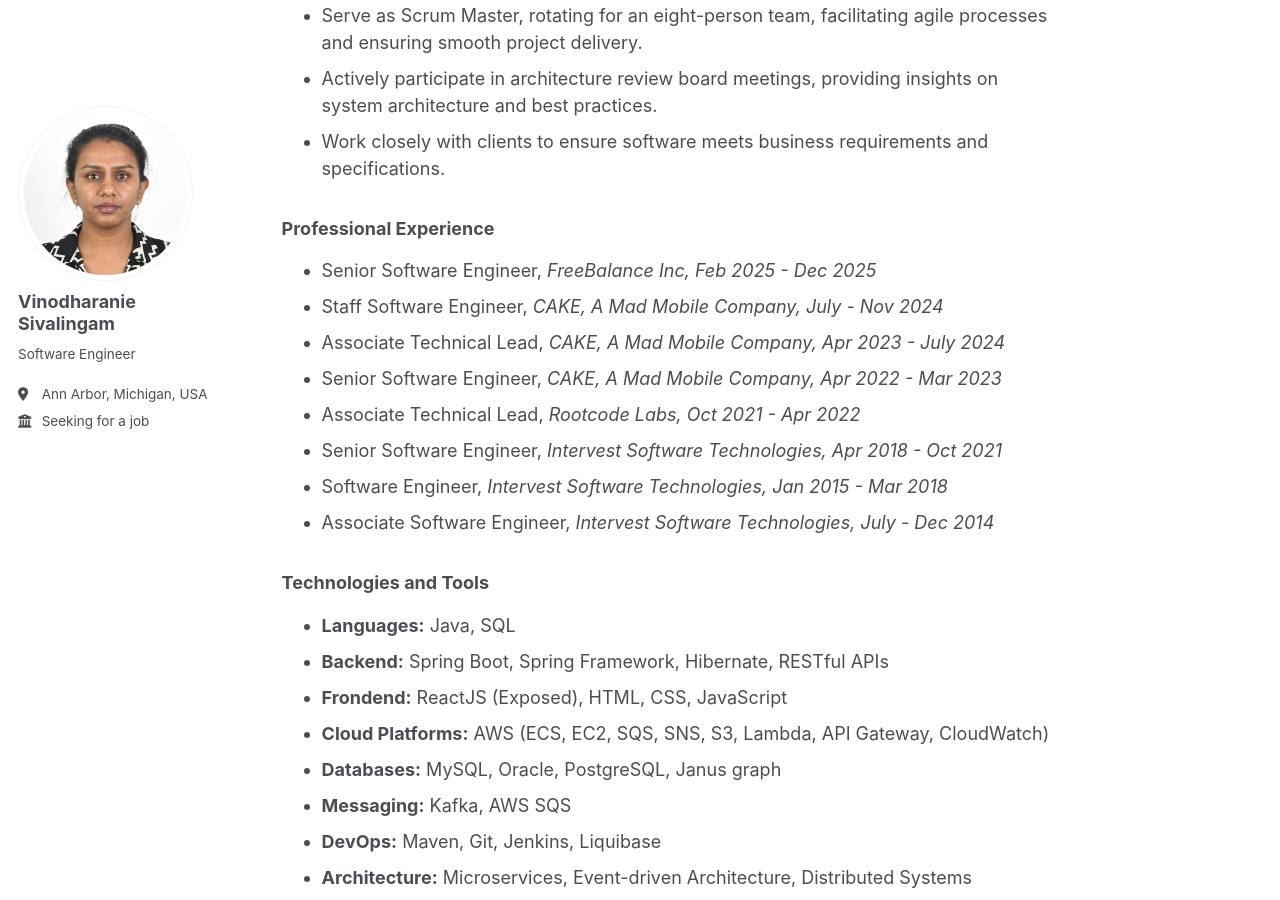
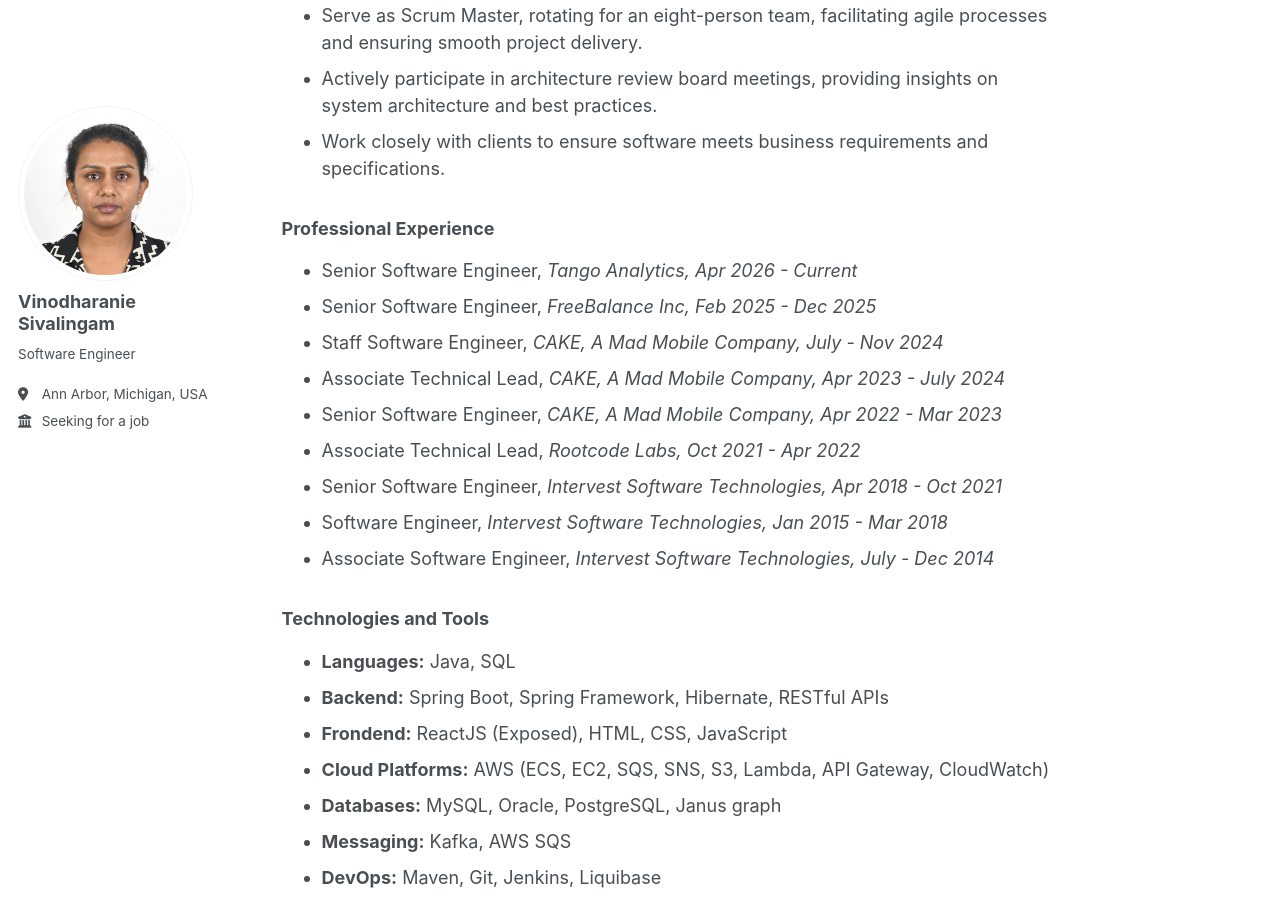
Before and after one commit to vinodharanie/vinodharanie.github.io, a Jekyll site: the page built from _pages/about.md, in a window 1280 px wide and 900 px high, scrolled down 1557 px. Built offline with Jekyll 4.4.1, drawn with Linux system fonts in a browser that asks for light colours.

Commit message:
Update professional experience section in about.md

```diff
--- a/_pages/about.md
+++ b/_pages/about.md
@@ -56,6 +56,7 @@ Croatia.*
 - Work closely with clients to ensure software meets business requirements and specifications.
 
 ### Professional Experience
+- Senior Software Engineer, *Tango Analytics, Apr 2026 - Current*
 - Senior Software Engineer, *FreeBalance Inc, Feb 2025 - Dec 2025*
 - Staff Software Engineer, *CAKE, A Mad Mobile Company, July - Nov 2024*
 - Associate Technical Lead, *CAKE, A Mad Mobile Company, Apr 2023 - July 2024*
```
